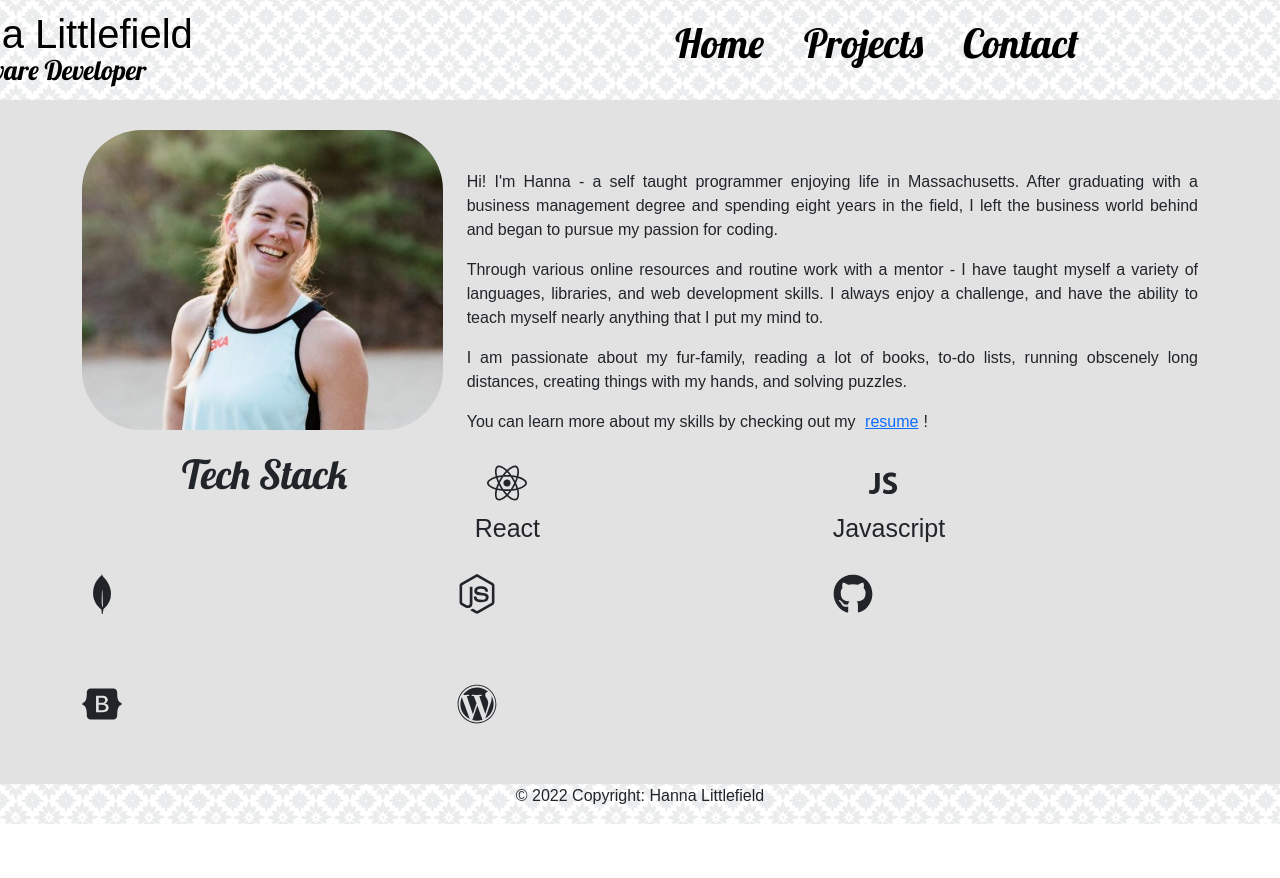
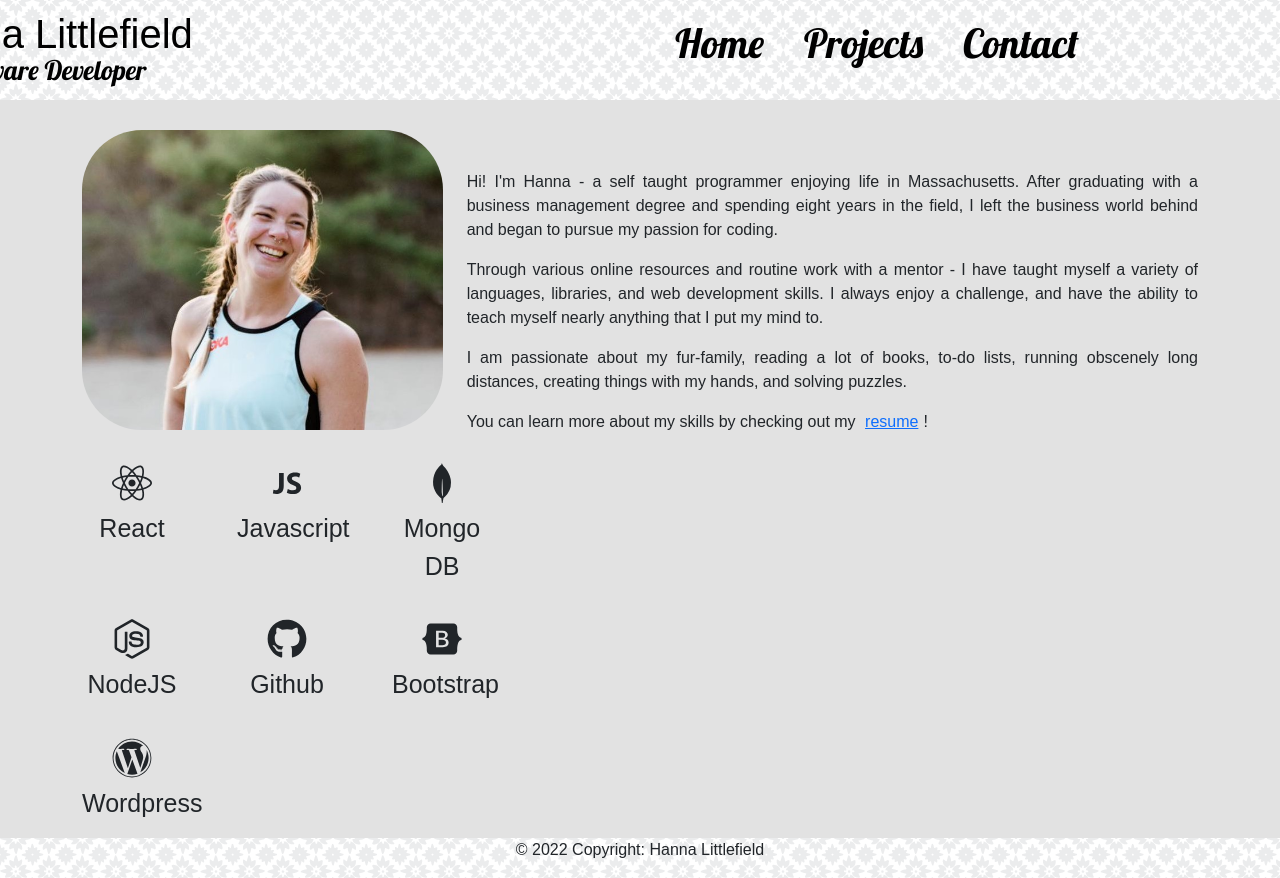
Before and after one commit to hannamlittlefield/AlexanderSucks, a React (Create React App) app: page / in a window 1280 px wide. Before the commit the page ends 824 px from the top, so only its background shows below. Built offline with nearby package versions, Linux system fonts and the light colour scheme; a web font is replaced by a local one.

Commit message:
editing grid css

```diff
--- a/src/App.css
+++ b/src/App.css
@@ -157,8 +157,8 @@ h1{
   text-align: center;
   font-size: 40px;
   display: grid;
-  grid-template-columns: repeat(3, 1fr);
-  gap: 10px;
+  grid-template-columns: repeat(3, 150px);
+  gap: 5px;
   grid-auto-rows: minmax(100px, auto);
 }
 
--- a/src/TechStack.js
+++ b/src/TechStack.js
@@ -7,8 +7,8 @@ import { SiMongodb } from "react-icons/si";
 
 export default function TechStack(){
     return(
+
         <div className="techdiv">
-        <h1>Tech Stack</h1>
             <div class="techicon">
                 <FaReact/>
                 <p>React</p>
@@ -17,11 +17,26 @@ export default function TechStack(){
                 <DiJavascript1/>
                 <p>Javascript</p>
             </div>
-            <SiMongodb/>
-            <FaNodeJs/>
-            <FaGithub/>
-            <FaBootstrap/>
-            <FaWordpress/>
+            <div class="techicon">
+                <SiMongodb/>
+                <p>Mongo DB</p>
+            </div>
+            <div class="techicon">
+                <FaNodeJs/>
+                <p>NodeJS</p>
+            </div>
+            <div class="techicon">
+                <FaGithub/>
+                <p>Github</p>
+            </div>
+            <div class="techicon">
+                <FaBootstrap/>
+                <p>Bootstrap</p>
+            </div>
+            <div class="techicon">
+                <FaWordpress/>
+                <p>Wordpress</p>
+            </div>
         </div>
     )
 }
```
